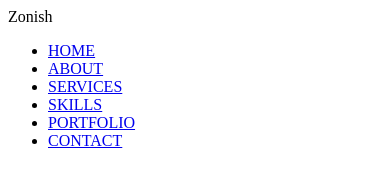
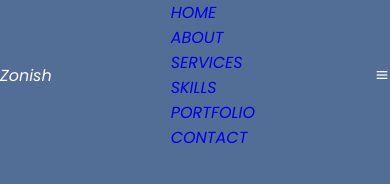
Before and after one commit to Zonish-Sheikh/Portfolio_Website, a plain HTML site: page index.html in a window 390 px wide. Drawn offline with nearby package versions, Linux system fonts and the light colour scheme.

Commit message:
Add responsive menu icon and updated CSS with custom theme

```diff
--- a/index.html
+++ b/index.html
@@ -12,13 +12,14 @@
     <header>
         <div class="logo"><span>Z</span>onish</div>
         <ul class="navlist">
-            <li><a href="home">HOME</a></li>
-            <li><a href="about">ABOUT</a></li>
-            <li><a href="services">SERVICES</a></li>
-            <li><a href="skills">SKILLS</a></li>
-            <li><a href="portfolio">PORTFOLIO</a></li>
-            <li><a href="contact">CONTACT</a></li>
+            <li><a href="#home">HOME</a></li>
+            <li><a href="#about">ABOUT</a></li>
+            <li><a href="#services">SERVICES</a></li>
+            <li><a href="#skills">SKILLS</a></li>
+            <li><a href="#portfolio">PORTFOLIO</a></li>
+            <li><a href="#contact">CONTACT</a></li>
         </ul>
+        <div id="menu-icon" class="bx bx-menu"></div>
     </header>
 
     <script src="script.js"></script>
--- a/style.css
+++ b/style.css
@@ -0,0 +1,44 @@
+@import url('https://fonts.googleapis.com/css2?family=Poppins:ital,wght@1,100;1,200;1,300;1,400;1,500;1,600;1,700;1,800;1,900&display=swap');
+
+*{
+    padding: 0;
+    margin: 0;
+    box-sizing: border-box;
+    list-style: none;
+    scroll-behavior: smooth;
+    text-decoration: none;
+}
+
+:root{
+    --text-color: #FEFBF3;
+    --hover-color: #ff4cf9;
+    --bg-color: #526d96;
+    --second-bg-color: #526d96;
+    --big-font: 2.5rem;
+    --normal-font: 2rem;
+    --h2-font: 3rem;
+    --neon-box-shadow: 0 0 0.5rem vat(--accent-color);
+    --font-neon-text-shadow:
+    0 0 10px rgba(255, 76, 249, 0.3),
+    0 0 20px rgba(255, 76, 249, 0.3),
+    0 0 30px rgba(255, 76, 249, 0.3),
+    0 0 40px rgba(255, 76, 249, 0.3),
+    0 0 70px rgba(255, 76, 249, 0.3),
+    0 0 80px rgba(255, 76, 249, 0.3),
+    0 0 100px rgba(255, 76, 249, 0.3),
+    0 0 150px rgba(255, 76, 249, 0.3),
+}
+
+body{
+    font-family: "Poppins",sans-serif;
+    background-color: var(--bg-color);
+    color: var(--text-color)
+}
+
+header{
+    display: flex;
+    align-items: center;
+    justify-content: space-between;
+    width: 100%;
+
+}
```
